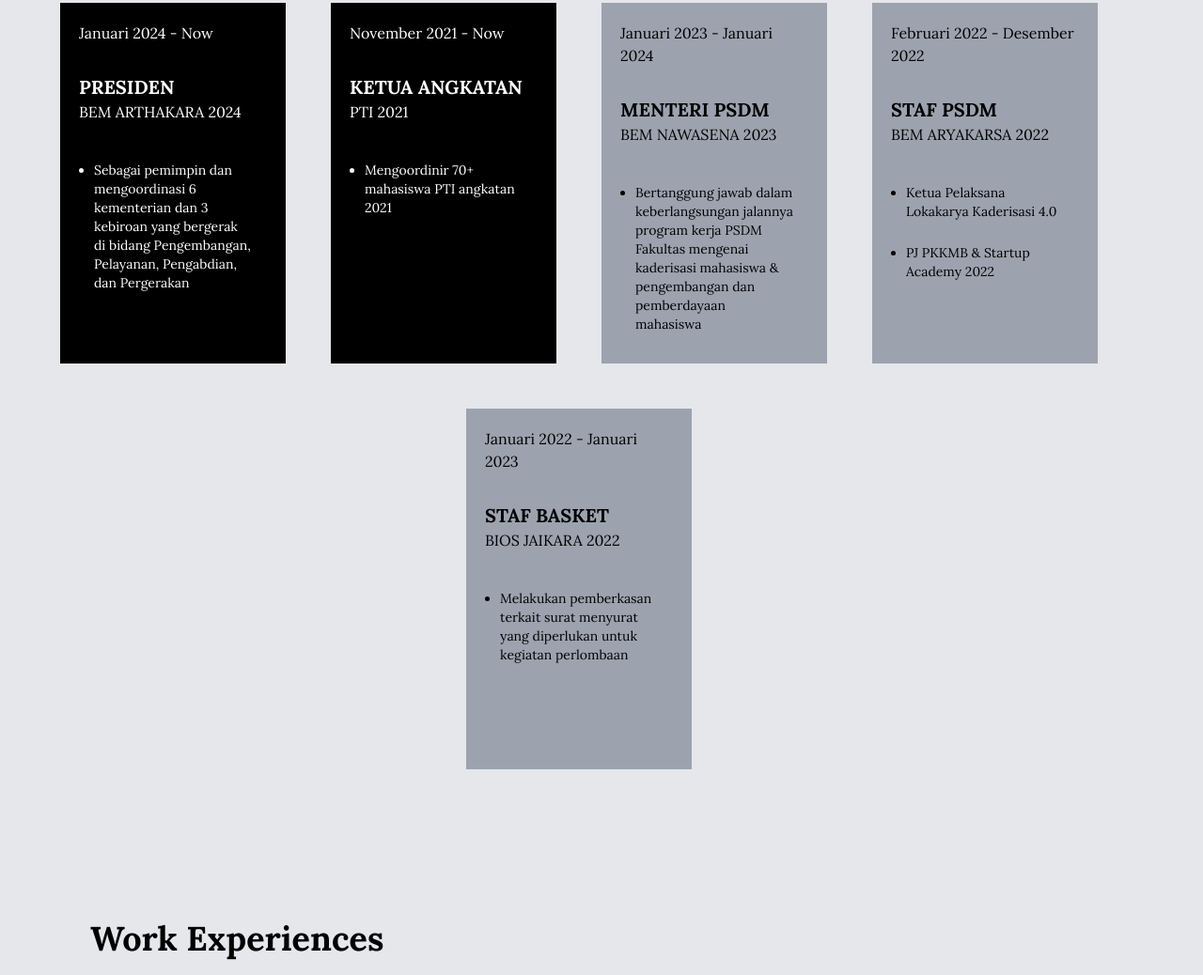
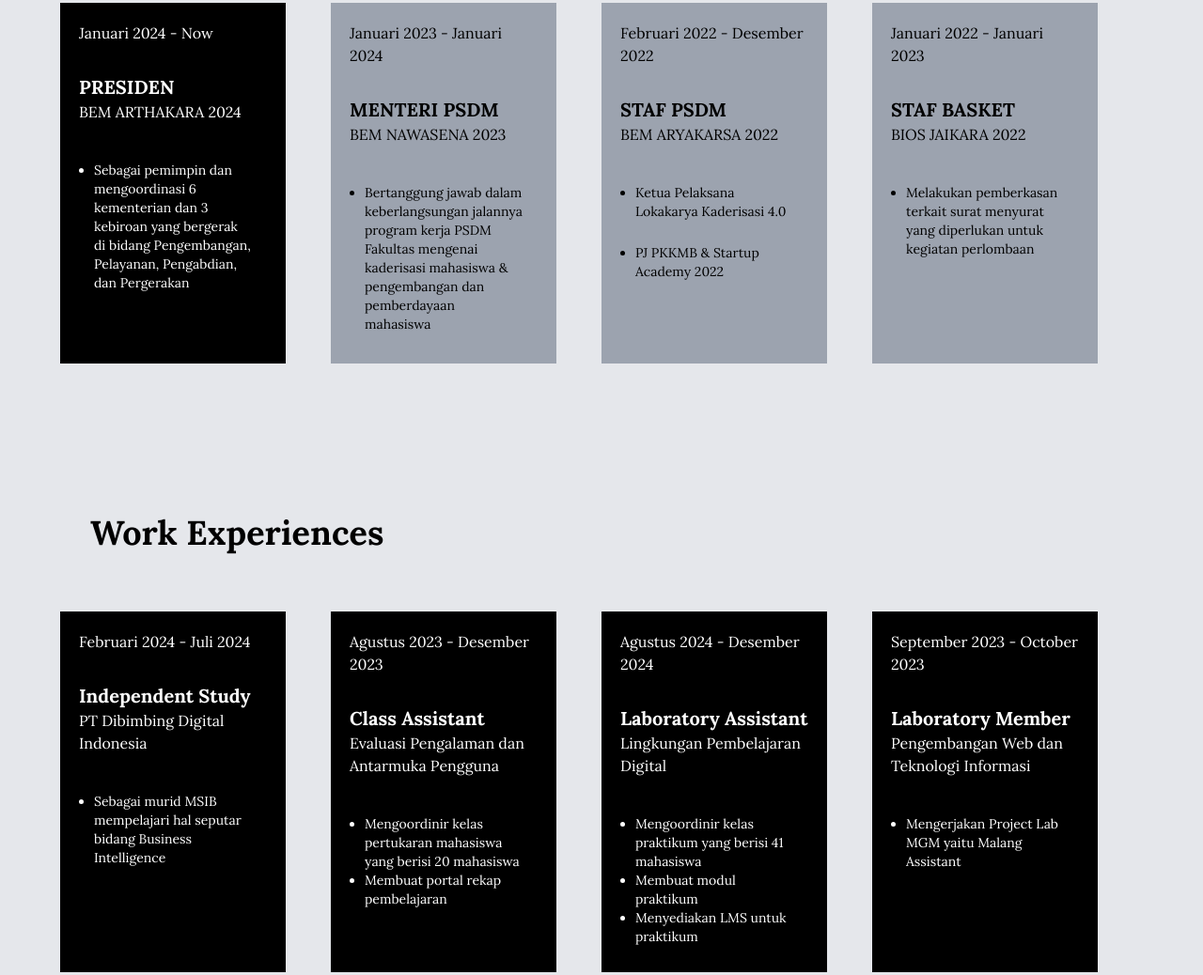
Before and after one commit to dhikasat/dhikasat.github.io, a plain HTML site: page index.html in a window 1280 px wide. Shown: the part 1231-2269 px from the top of the page at 94% size. Drawn offline with nearby package versions, Linux system fonts and the light colour scheme.

Commit message:
Update index.html

```diff
--- a/index.html
+++ b/index.html
@@ -145,19 +145,6 @@
         </div>
 
         <div
-          class="card bg-black w-96 sm:w-60 sm:h-96 sm:mr-12 mb-12 text-white p-5 hover:bg-blue-800 transition duration-0 hover:duration-200"
-        >
-          <h4>November 2021 - Now</h4>
-          <h1 class="text-xl font-bold pt-8">KETUA ANGKATAN</h1>
-          <h2>PTI 2021</h2>
-          <div class="pt-10 px-4">
-            <ul style="list-style-type: disc">
-              <li class="text-sm">Mengoordinir 70+ mahasiswa PTI angkatan 2021</li>
-            </ul>
-          </div>
-        </div>
-
-        <div
           class="card bg-gray-400 w-96 sm:w-60 sm:h-96 sm:mr-12 mb-12 text-black p-5 hover:text-white hover:bg-blue-800 transition duration-0 hover:duration-200"
         >
           <h4>Januari 2023 - Januari 2024</h4>
@@ -248,7 +235,7 @@
           class="card bg-black w-96 sm:w-60 sm:h-96 sm:mr-12 mb-12 text-white p-5 hover:bg-blue-800 transition duration-0 hover:duration-200"
         >
           <h4>September 2023 - October 2023</h4>
-          <h1 class="text-xl font-bold pt-8">Laboratory Membert</h1>
+          <h1 class="text-xl font-bold pt-8">Laboratory Member</h1>
           <h2>Pengembangan Web dan Teknologi Informasi</h2>
           <div class="pt-10 px-4">
             <ul style="list-style-type: disc">
```
